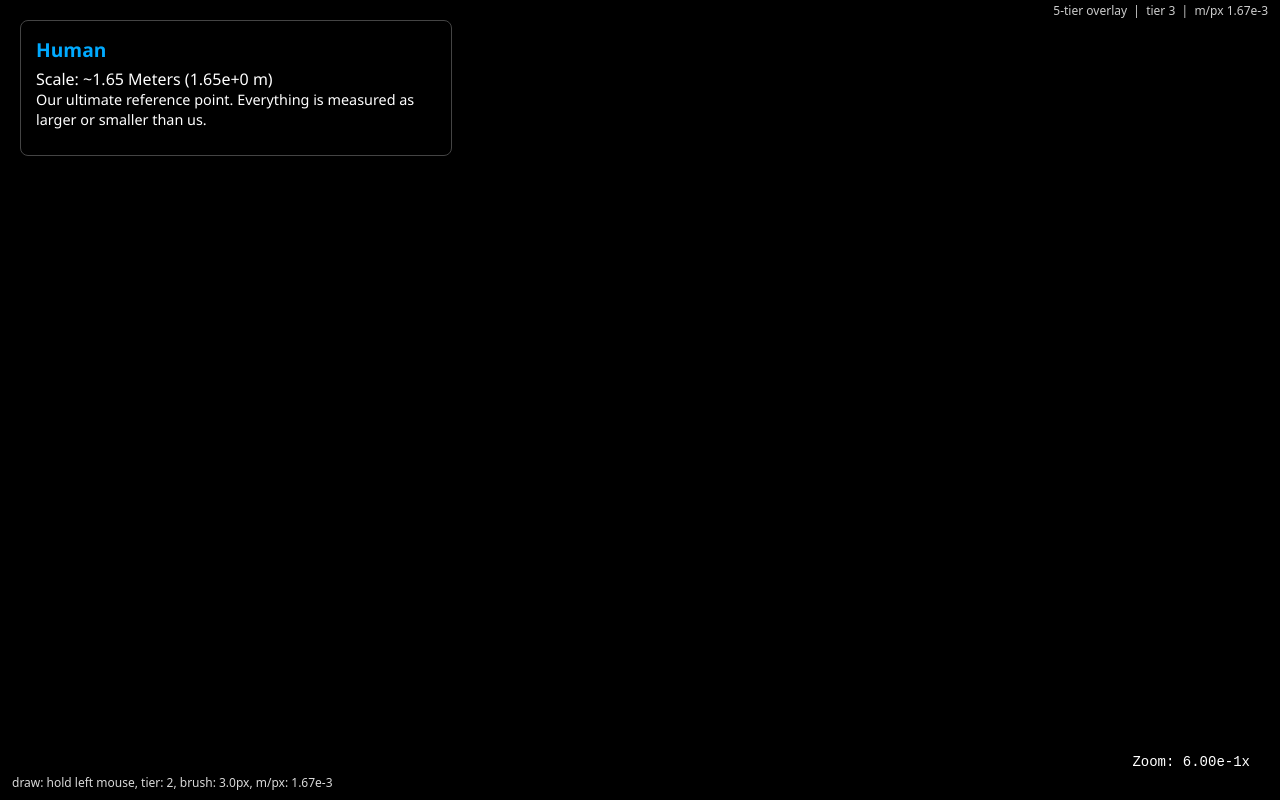
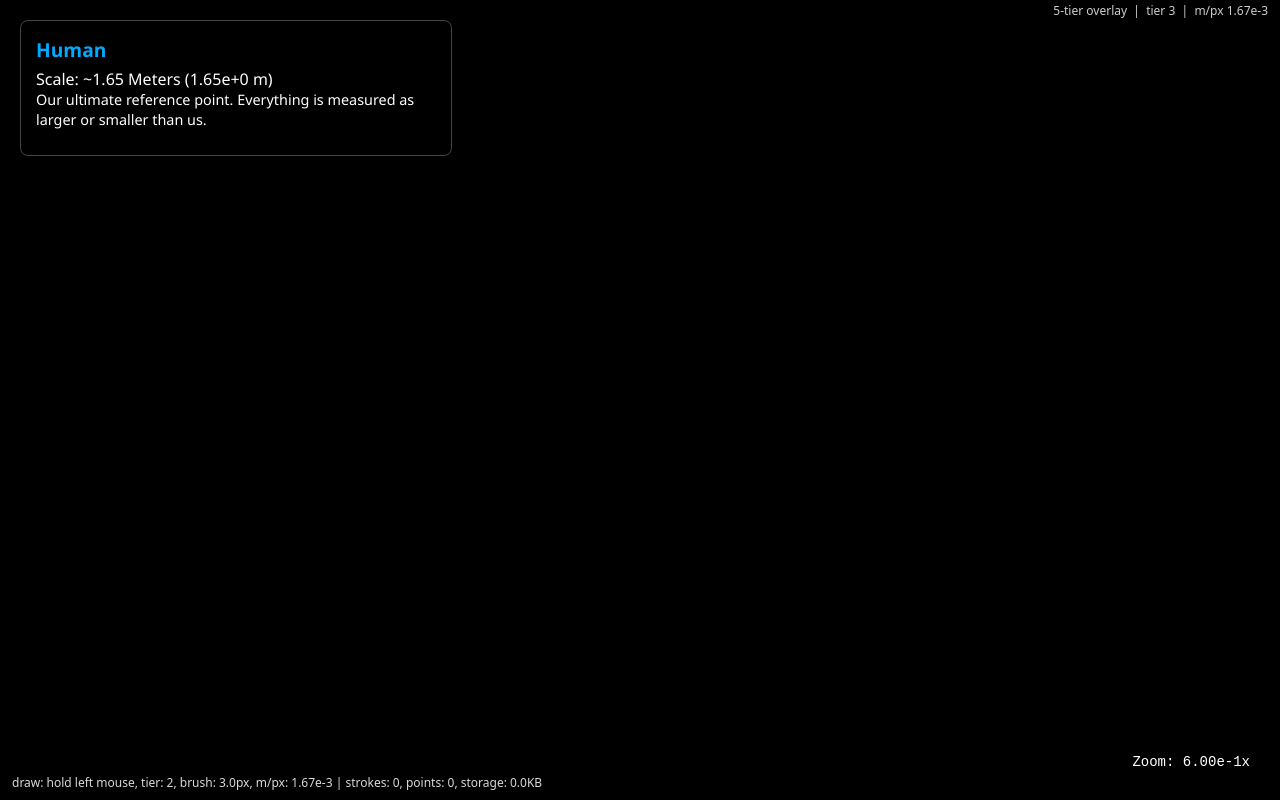
Before and after one commit to Galygious/infinite-drawing-demo, a plain HTML site: page index.html in a window 1280 px wide. Drawn offline with Linux system fonts and the light colour scheme; no server answers.

Commit message:
Add real-time storage display to HUD showing strokes, points, and KB usage

```diff
--- a/index.html
+++ b/index.html
@@ -751,7 +751,15 @@ window.addEventListener("resize", () => {
         ctx.font = '12px system-ui, -apple-system, Segoe UI, Roboto, sans-serif';
         ctx.fillStyle = 'rgba(255,255,255,0.85)';
         ctx.textBaseline = 'bottom';
-                 const hud = `draw: hold left mouse, tier: ${currentTier}, brush: ${baseBrushWidthPixels.toFixed(1)}px, m/px: ${metersPerPixel().toExponential(2)}`;
+
+        // Calculate storage usage for display
+        const totalStrokes = STROKES.reduce((sum, tier) => sum + tier.length, 0);
+        const totalPoints = STROKES.reduce((sum, tier) =>
+          sum + tier.reduce((tierSum, stroke) => tierSum + stroke.points.length, 0), 0);
+        const jsonString = JSON.stringify(STROKES);
+        const storageKB = (new Blob([jsonString]).size / 1024).toFixed(1);
+
+        const hud = `draw: hold left mouse, tier: ${currentTier}, brush: ${baseBrushWidthPixels.toFixed(1)}px, m/px: ${metersPerPixel().toExponential(2)} | strokes: ${totalStrokes}, points: ${totalPoints}, storage: ${storageKB}KB`;
         ctx.fillText(hud, 12, canvas.height - 10);
         ctx.restore();
       };
```
